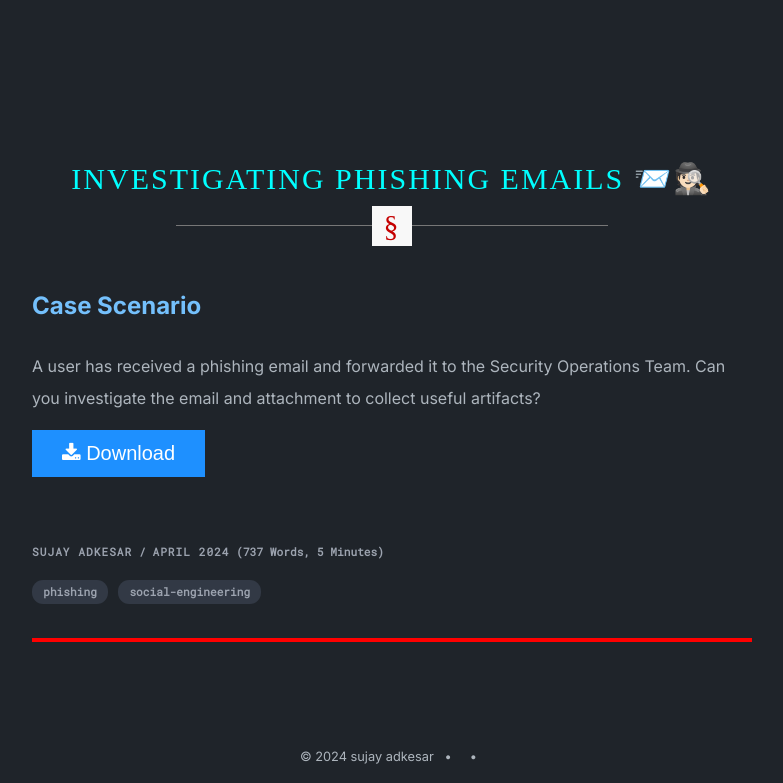
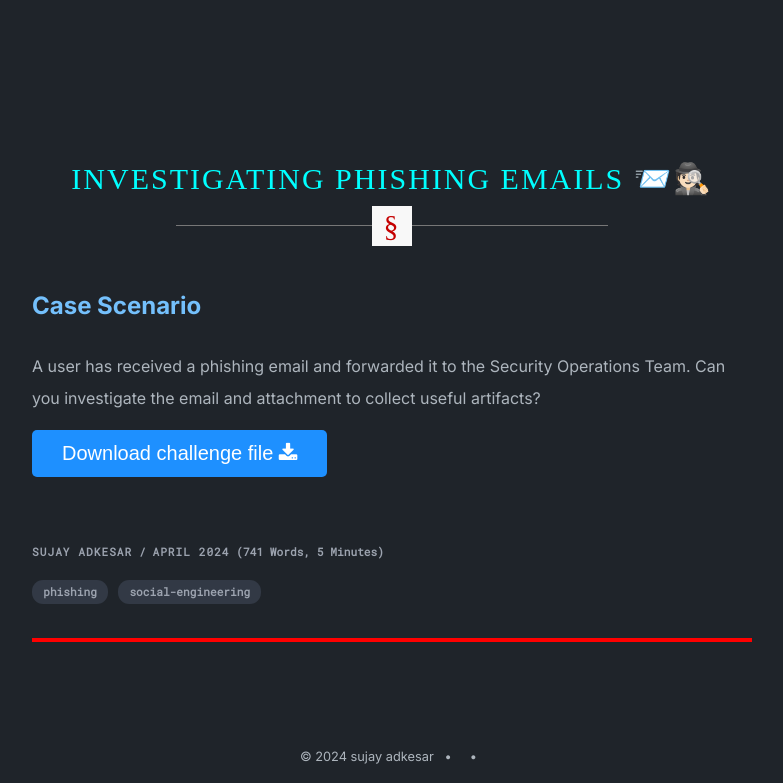
Before and after one commit to thelocalh0st/ForensicsWorkstation, a Jekyll site: the page built from _posts/2024-04-15-phish1.md, in a window 1280 px wide and 1400 px high, scrolled down 5498 px, cut to the strip 617-1400 px from the top of the window. Shown: the whole strip, without its empty margins (248-1031 px from the left). Built offline with Jekyll 4.4.1, drawn with Linux system fonts in a browser that asks for light colours.

```diff
--- a/_posts/2024-04-15-phish1.md
+++ b/_posts/2024-04-15-phish1.md
@@ -94,4 +95,4 @@ A user has received a phishing email and forwarded it to the Security Operations
   background-color: RoyalBlue;
 }
 </style>
-<button class="btn"><i class="fa fa-download"></i> Download</button>
+<button class="btn">Download challenge file <i class="fa fa-download"></i></button>
```
Also changed, not shown: other parts of _posts/2024-04-15-phish1.md (+1 -0 lines).
